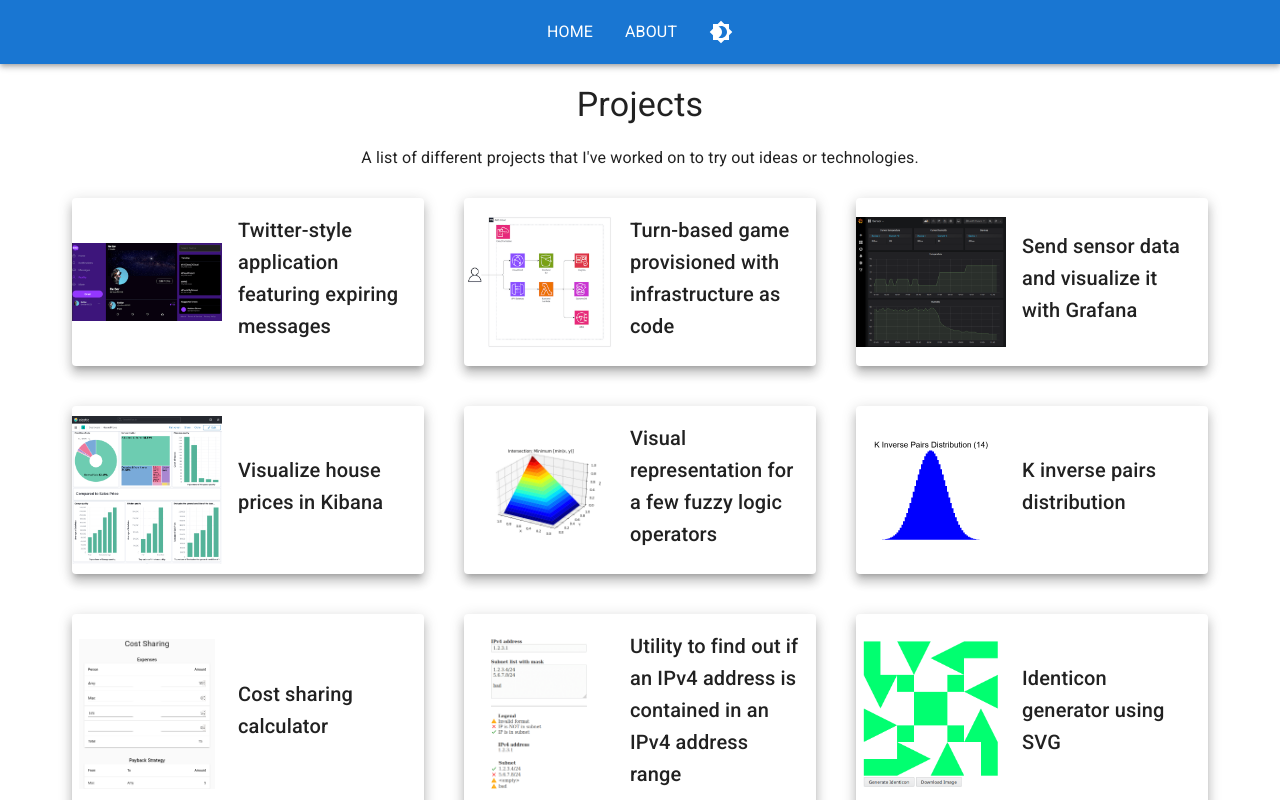
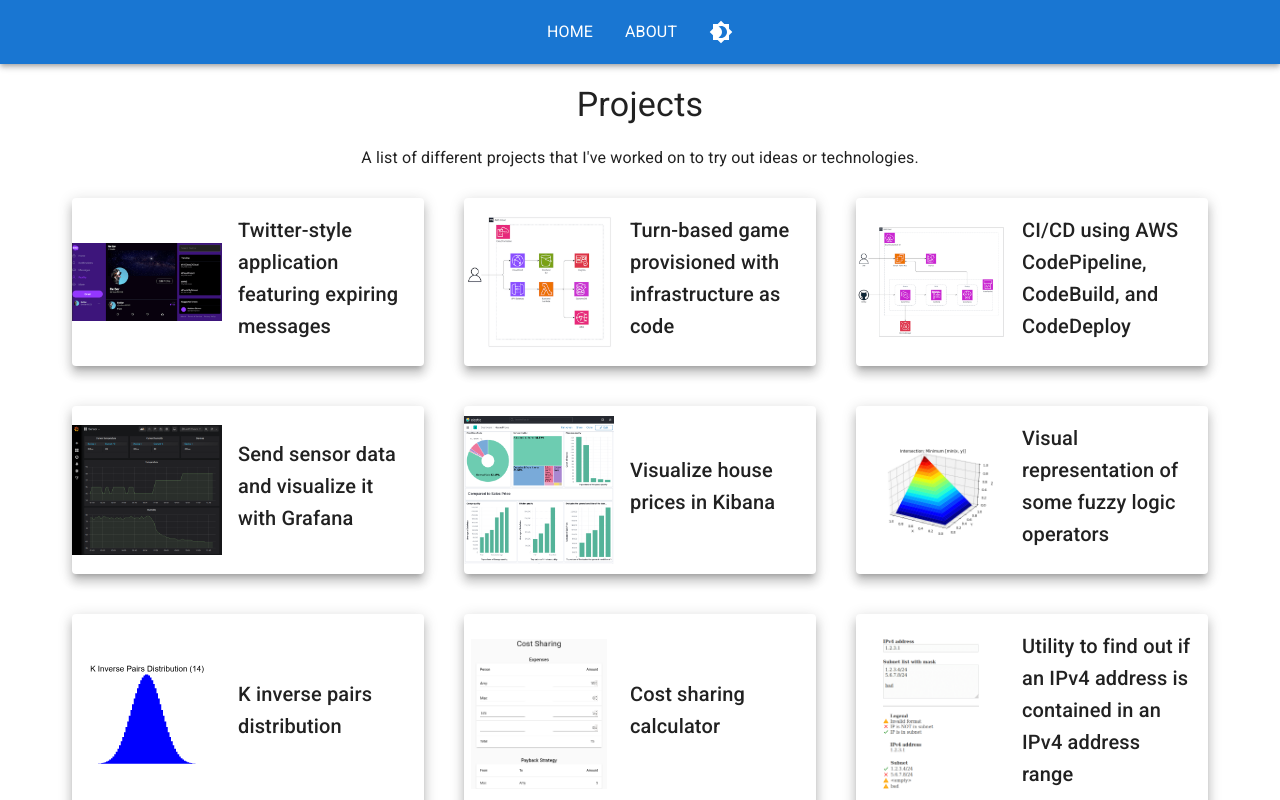
Before and after one commit to danielwohlgemuth/danielwohlgemuth.github.io, a React (Create React App) app: page /#/ in a window 1280 px wide. Shown: the top 800 px of the page. Built offline with nearby package versions, Linux system fonts and the light colour scheme.

Commit message:
Add CI/CD link

```diff
--- a/src/Components/Home.js
+++ b/src/Components/Home.js
@@ -14,6 +14,11 @@ const projects = [
     image: "turn-based-game.png",
   },
   {
+    name: "CI/CD using AWS CodePipeline, CodeBuild, and CodeDeploy",
+    url: "https://github.com/danielwohlgemuth/experiments/blob/main/2024/ci-cd-using-codepipeline-codebuild-and-codedeploy/README.md",
+    image: "ci-cd-pipeline.png",
+  },
+  {
     name: "Send sensor data and visualize it with Grafana",
     url: "https://github.com/danielwohlgemuth/sensor2graph-micropython-esp32",
     image: "sensor-to-graph.png",
@@ -24,7 +29,7 @@ const projects = [
     image: "visualize-house-prices-in-kibana.png",
   },
   {
-    name: "Visual representation for a few fuzzy logic operators",
+    name: "Visual representation of some fuzzy logic operators",
     url: "https://github.com/danielwohlgemuth/fuzzy-operators-visualization",
     image: "fuzzy-logic.png",
   },
```
Also changed, not shown: public/images/ci-cd-pipeline.png (added).
